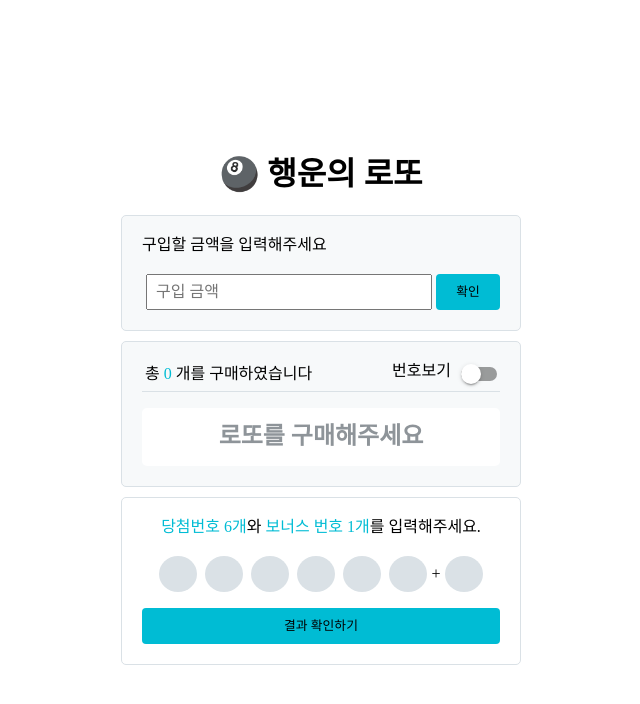
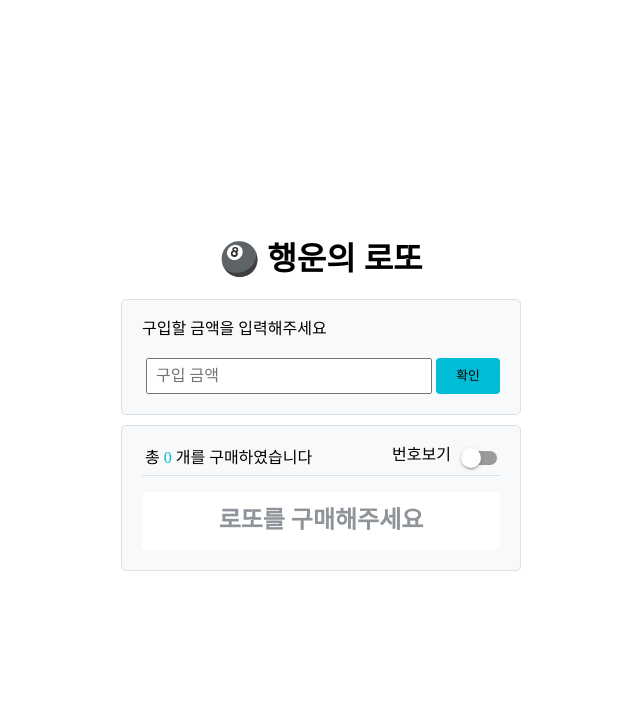
Before and after one commit to woowacourse/react-lotto, a React (Create React App) app: page / in a window 1280 px wide. Shown: the top 704 px of the page, without its empty margins (319-959 px from the left). Built offline with nearby package versions, Linux system fonts and the light colour scheme.

Commit message:
refactor: UX/UI 개선해서 ticketCount === 0 와 같은 불필요한 유효성 검증 제거

```diff
--- a/src/App.tsx
+++ b/src/App.tsx
@@ -10,7 +10,6 @@ import ResultModal from './components/ResultModal/ResultModal';
 import { issueTickets } from './services/tickets';
 import { getRemainedTime } from './utils/date';
 
-import ALERT_MESSAGE from './constants/alertMessage';
 import { GREENWICH_MILLISECONDS, TIMER_TICK } from './constants/timer';
 
 type State = {
@@ -69,11 +68,6 @@ export default class App extends Component<{}, State> {
   }
 
   handleWinningNumber(winningNumber: WinningNumber) {
-    if (this.state.tickets.length === 0) {
-      alert(ALERT_MESSAGE.SHOULD_BUY_TICKET);
-      return;
-    }
-
     this.setState({
       winningNumber,
     });
@@ -109,10 +103,12 @@ export default class App extends Component<{}, State> {
         <PaymentForm handlePayment={this.handlePayment} />
         {this.state.remainTime && <RemainedTime remainTime={this.state.remainTime} />}
         <TicketList tickets={this.state.tickets} />
-        <WinningNumberForm
-          handleWinningNumber={this.handleWinningNumber}
-          formRef={this.winningNumberFormRef}
-        />
+        {this.state.tickets.length > 0 && (
+          <WinningNumberForm
+            handleWinningNumber={this.handleWinningNumber}
+            formRef={this.winningNumberFormRef}
+          />
+        )}
         {this.state.isModalOpen && (
           <ResultModal
             handleModalClose={() => this.handleModal(false)}
--- a/src/constants/alertMessage.ts
+++ b/src/constants/alertMessage.ts
@@ -1,7 +1,6 @@
 import TICKET from './ticket';
 
 const ALERT_MESSAGE = Object.freeze({
-  SHOULD_BUY_TICKET: '티켓을 구매하지 않았습니다. 티켓을 구매해주세요!',
   SHOULD_MORE_THAN_MINIMUM_PAYMENT: `구입 금액은 최소 ${TICKET.PRICE}원 이상이여야 합니다.`,
   SHOULD_INPUT_ALL_NUMBERS: '모든 번호를 입력해주셔야 결과를 확인할 수 있습니다.',
   DUPLICATED_NUMBER_EXIST: '번호들 중 중복된 숫자가 존재합니다.',
```
